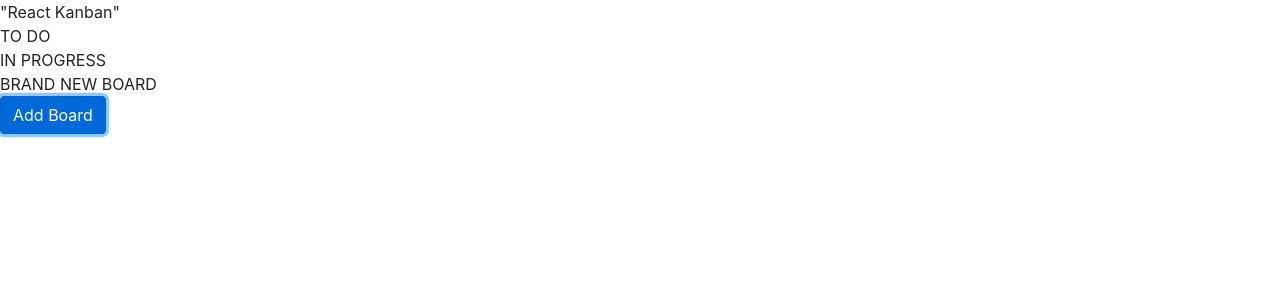
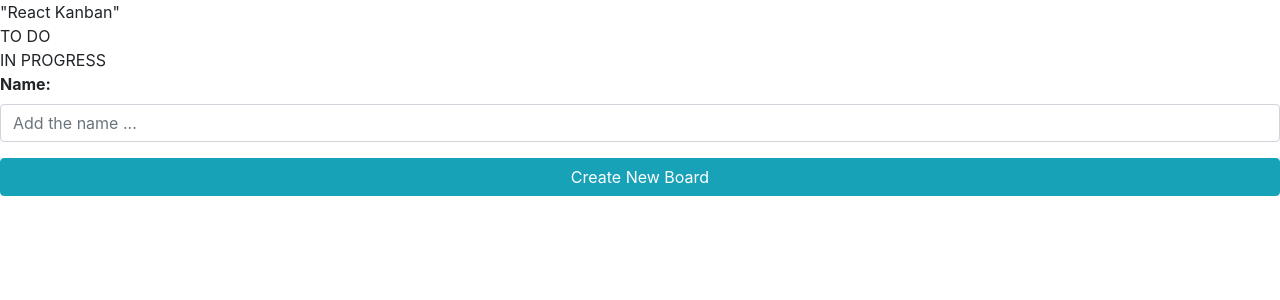
Before and after one commit to jaden-lesuk/react-kanban-clone, a React (Create React App) app: page / in a window 1280 px wide. Both pictures are taken after a click on the button "Add Board". Shown: the top 300 px of the page. Built offline with nearby package versions, Linux system fonts and the light colour scheme.

Commit message:
Added Maximum Instances of Boards Logic

```diff
--- a/src/components/AddBoard.js
+++ b/src/components/AddBoard.js
@@ -1,18 +1,51 @@
 import React, { Component } from 'react';
-import { Button } from 'react-bootstrap';
+import { Button, Card } from 'react-bootstrap';
 import {createBoard} from '../flux/actions/BoardActions';
 import {connect} from 'react-redux'
 
 class AddBoard extends Component {
+    state = {
+        isCreateBoard: false,
+        newBoardName: ""
+    }
+
     handleClick = () => {
-        this.props.createBoard("BRAND NEW BOARD")
+        this.setState({isCreateBoard: true})
+    }
+
+    handleSubmit = (e) => {
+        e.preventDefault();
+        this.props.createBoard(this.state.newBoardName);
+        this.setState({newBoardName: ""})
+        this.setState({isCreateBoard: false})
+    }
+
+    handleChange = (e) => {
+        this.setState({ [e.target.name] : e.target.value })
     }
 
     render() {
         return (
             <div>
-                <Button onClick={this.handleClick}>Add Board</Button>
+            {!this.state.isCreateBoard?
+                <div><Button onClick={this.handleClick}>Add Board</Button></div>
+                :<form  onSubmit={this.handleSubmit} >
+                    <div className="mb-3">
+                        <label className="form-label font-weight-bold" >Name:</label>
+                        <input
+                                type = "text"
+                                name = "newBoardName"
+                                className="form-control"
+                                placeholder = "Add the name ..."
+                                value = {this.state.newBoardName}
+                                onChange = { this.handleChange }
+                            />
+                    </div>
+                    <Button variant="info" type="submit" size="md" block>Create New Board</Button>
+                </form>
+            }
             </div>
+
         )
     }
 }
--- a/src/components/Kanban.js
+++ b/src/components/Kanban.js
@@ -9,7 +9,7 @@ class Kanban extends Component {
         return (
             <div>
                 {boards.map( board => (<Board key={board.id} board={board}/>))}
-                <AddBoard/>
+                {boards.length < 5? <AddBoard/>: null}
             </div>
         )
     }
```
